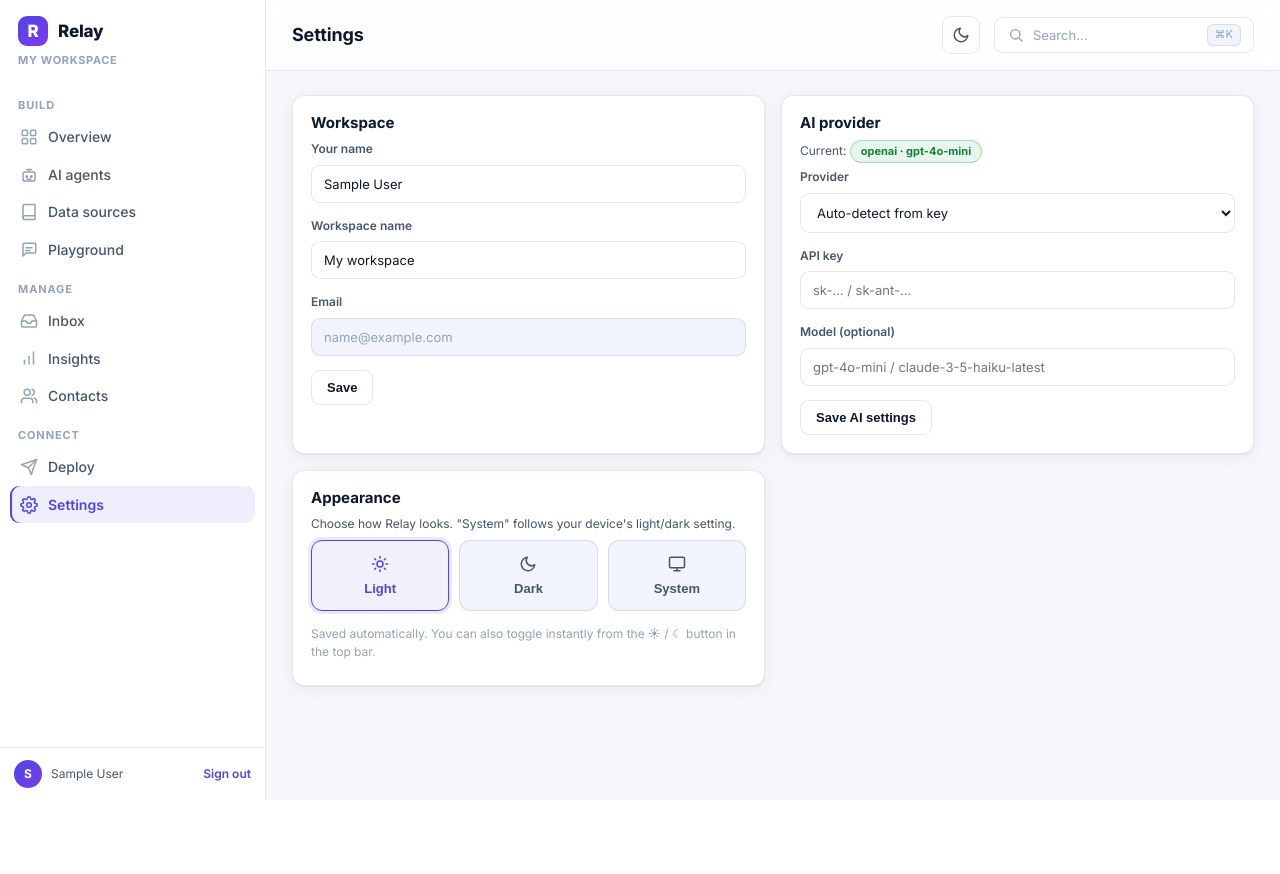
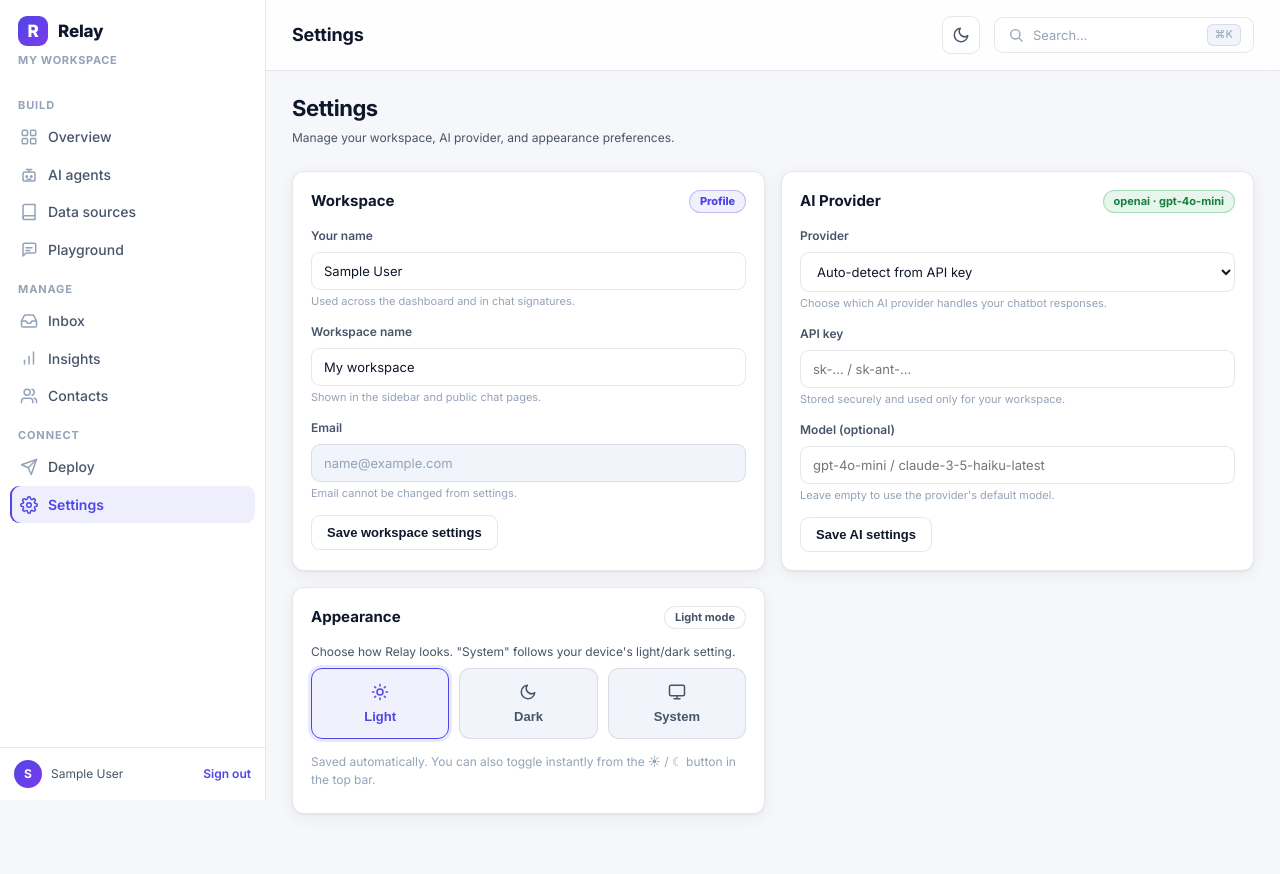
Before and after one commit to subhayan9080/rebochating.ai, a Flask app: page /settings in a window 1280 px wide. Before the commit the page ends 800 px from the top, so only its background shows below. Run offline with Flask 3, Linux system fonts and the light colour scheme; the visitor is signed in with stand-in values (Sample User, id 1); data comes from the database, SQL or seed files in the repository; data that the repository does not hold is empty.

Commit message:
Improve settings page layout

```diff
--- a/static/css/pro.css
+++ b/static/css/pro.css
@@ -322,3 +322,16 @@
 [data-theme="dark"] .theme-choice{background:var(--panel2);border-color:var(--line)}
 [data-theme="dark"] .theme-choice:hover{border-color:#3b4a6b;color:var(--text)}
 [data-theme="dark"] .theme-choice.on{background:rgba(129,140,248,.14);border-color:var(--brand);color:#c7d2fe;box-shadow:0 0 0 3px rgba(129,140,248,.18)}
+
+/* Settings page enhancements */
+.settings-header{margin-bottom:24px}
+.settings-header h2{font-size:22px;font-weight:700;letter-spacing:-.02em;margin:0 0 6px}
+.settings-header p{margin:0}
+
+.card-head{display:flex;align-items:center;justify-content:space-between;margin-bottom:14px;flex-wrap:wrap;gap:8px}
+.card-head h3{font-size:15px;margin:0}
+.card-head .badge{font-size:11px}
+
+.help{color:var(--faint);font-size:11px;margin:4px 0 0;line-height:1.4}
+
+.settings-header + .grid{margin-top:0}
--- a/templates/settings.html
+++ b/templates/settings.html
@@ -1,52 +1,107 @@
 {% extends "layout.html" %}
-{% block title %}Settings{% endblock %}
+{% block title %}Settings · Relay{% endblock %}
 {% block page_title %}Settings{% endblock %}
 {% block body %}
+<header class="settings-header">
+  <h2>Settings</h2>
+  <p class="muted small">Manage your workspace, AI provider, and appearance preferences.</p>
+</header>
+
 <div class="grid g2">
   <div class="card">
-    <h3>Workspace</h3>
+    <div class="card-head">
+      <h3>Workspace</h3>
+      <span class="badge brand">Profile</span>
+    </div>
     <form method="post">
       <input type="hidden" name="form" value="profile">
-      <div class="field"><label>Your name</label><input type="text" name="name" value="{{ user.name }}"></div>
-      <div class="field"><label>Workspace name</label><input type="text" name="workspace" value="{{ user.workspace }}"></div>
-      <div class="field"><label>Email</label><input type="text" value="{{ user.email }}" disabled></div>
-      <button class="btn btn-primary" type="submit">Save</button>
+      <div class="field">
+        <label>Your name</label>
+        <input type="text" name="name" value="{{ user.name }}" placeholder="Enter your name">
+        <p class="help">Used across the dashboard and in chat signatures.</p>
+      </div>
+      <div class="field">
+        <label>Workspace name</label>
+        <input type="text" name="workspace" value="{{ user.workspace }}" placeholder="Your workspace">
+        <p class="help">Shown in the sidebar and public chat pages.</p>
+      </div>
+      <div class="field">
+        <label>Email</label>
+        <input type="email" value="{{ user.email }}" disabled>
+        <p class="help">Email cannot be changed from settings.</p>
+      </div>
+      <button class="btn btn-primary" type="submit">Save workspace settings</button>
     </form>
   </div>
+
   <div class="card">
-    <h3>AI provider</h3>
-    <p class="muted small">Current: {% if provider=='offline' %}<span class="badge warn">offline retrieval</span>{% else %}<span class="badge ok">{{ provider }} · {{ model }}</span>{% endif %}</p>
+    <div class="card-head">
+      <h3>AI Provider</h3>
+      <span class="badge {% if provider=='offline' %}warn{% else %}ok{% endif %}">
+        {% if provider=='offline' %}Offline retrieval{% else %}{{ provider }} · {{ model }}{% endif %}
+      </span>
+    </div>
     <form method="post">
       <input type="hidden" name="form" value="ai">
-      <div class="field"><label>Provider</label>
+      <div class="field">
+        <label>Provider</label>
         <select name="ai_provider">
-          <option value="auto" {% if user.ai_provider=='auto' %}selected{% endif %}>Auto-detect from key</option>
+          <option value="auto" {% if user.ai_provider=='auto' %}selected{% endif %}>Auto-detect from API key</option>
           <option value="openai" {% if user.ai_provider=='openai' %}selected{% endif %}>OpenAI</option>
           <option value="anthropic" {% if user.ai_provider=='anthropic' %}selected{% endif %}>Anthropic</option>
           <option value="offline" {% if user.ai_provider=='offline' %}selected{% endif %}>Offline retrieval only</option>
-        </select></div>
-      <div class="field"><label>API key {% if masked %}(saved: {{ masked }}){% endif %}</label>
-        <input type="password" name="ai_api_key" placeholder="{% if masked %}Leave blank to keep saved key{% else %}sk-... / sk-ant-...{% endif %}" autocomplete="off"></div>
-      <div class="field"><label>Model (optional)</label><input type="text" name="ai_model" value="{{ user.ai_model }}" placeholder="gpt-4o-mini / claude-3-5-haiku-latest"></div>
+        </select>
+        <p class="help">Choose which AI provider handles your chatbot responses.</p>
+      </div>
+      <div class="field">
+        <label>API key {% if masked %}(saved: {{ masked }}){% endif %}</label>
+        <input type="password" name="ai_api_key" placeholder="{% if masked %}Leave blank to keep saved key{% else %}sk-... / sk-ant-...{% endif %}" autocomplete="off">
+        <p class="help">Stored securely and used only for your workspace.</p>
+      </div>
+      <div class="field">
+        <label>Model (optional)</label>
+        <input type="text" name="ai_model" value="{{ user.ai_model }}" placeholder="gpt-4o-mini / claude-3-5-haiku-latest">
+        <p class="help">Leave empty to use the provider's default model.</p>
+      </div>
       <button class="btn btn-primary" type="submit">Save AI settings</button>
     </form>
   </div>
+
   <div class="card">
-    <h3>Appearance</h3>
+    <div class="card-head">
+      <h3>Appearance</h3>
+      <span class="badge">{{ (user.theme or 'light')|capitalize }} mode</span>
+    </div>
     <p class="muted small">Choose how Relay looks. "System" follows your device's light/dark setting.</p>
     <div class="theme-choices">
       {% set cur = user.theme or 'light' %}
-      <button type="button" class="theme-choice {% if cur=='light' %}on{% endif %}" data-theme-choice="light">
+      <button type="button" class="theme-choice {% if cur=='light' %}on{% endif %}" data-theme-choice="light" onclick="selectTheme(this, 'light')">
         <svg class="ico"><use href="#i-sun"/></svg><span>Light</span>
       </button>
-      <button type="button" class="theme-choice {% if cur=='dark' %}on{% endif %}" data-theme-choice="dark">
+      <button type="button" class="theme-choice {% if cur=='dark' %}on{% endif %}" data-theme-choice="dark" onclick="selectTheme(this, 'dark')">
         <svg class="ico"><use href="#i-moon"/></svg><span>Dark</span>
       </button>
-      <button type="button" class="theme-choice {% if cur=='system' %}on{% endif %}" data-theme-choice="system">
+      <button type="button" class="theme-choice {% if cur=='system' %}on{% endif %}" data-theme-choice="system" onclick="selectTheme(this, 'system')">
         <svg class="ico"><use href="#i-monitor"/></svg><span>System</span>
       </button>
     </div>
     <p class="faint small mt">Saved automatically. You can also toggle instantly from the ☀ / ☾ button in the top bar.</p>
   </div>
 </div>
+
+<script>
+function selectTheme(btn, theme) {
+  document.querySelectorAll('.theme-choice').forEach(b => b.classList.remove('on'));
+  btn.classList.add('on');
+  fetch('/settings/theme', {
+    method: 'POST',
+    headers: {'Content-Type': 'application/json'},
+    body: JSON.stringify({theme: theme})
+  }).then(r => r.json()).then(data => {
+    if (data.ok) {
+      document.documentElement.setAttribute('data-theme', data.theme);
+    }
+  });
+}
+</script>
 {% endblock %}
```
